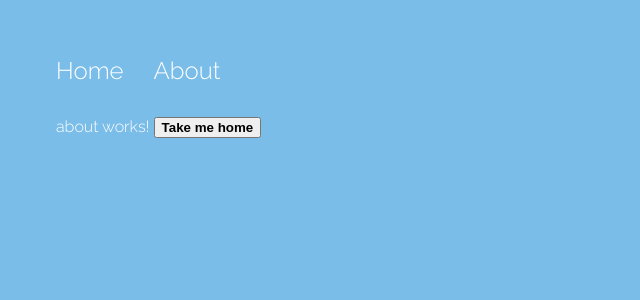
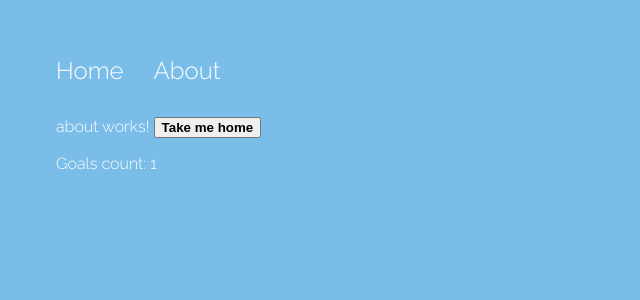
Before and after one commit to husni1992/Angular5, an Angular app: page /about/16 in a window 1280 px wide. Shown: the top 300 px of the page, without its empty margins (0-640 px from the left). Built offline with nearby package versions, Linux system fonts and the light colour scheme.

Commit message:
Subscribed for goals list changes in About component to show the count of goals in about page

```diff
--- a/src/app/about/about.component.html
+++ b/src/app/about/about.component.html
@@ -1,3 +1,5 @@
 <p>
   about works! <button (click)="sendMeHome()"><strong>Take me home</strong></button>
 </p>
+
+<p>Goals count: {{todoList.length}}</p>
--- a/src/app/about/about.component.ts
+++ b/src/app/about/about.component.ts
@@ -1,5 +1,6 @@
 import { Component, OnInit } from '@angular/core';
 import { ActivatedRoute, Router } from '@angular/router';
+import { DataService } from '../data.service';
 
 @Component({
   selector: 'app-about',
@@ -8,13 +9,16 @@ import { ActivatedRoute, Router } from '@angular/router';
 })
 export class AboutComponent implements OnInit {
 
-  constructor(private route: ActivatedRoute, private router: Router) {
+  todoList: Array<String> = [];
+
+  constructor(private route: ActivatedRoute, private router: Router, private _data: DataService) {
     this.route.params.subscribe(res => {
       console.log(res);
     })
   }
 
   ngOnInit() {
+    this._data.goal.subscribe(res => this.todoList = res);
   }
 
   sendMeHome() {
```
